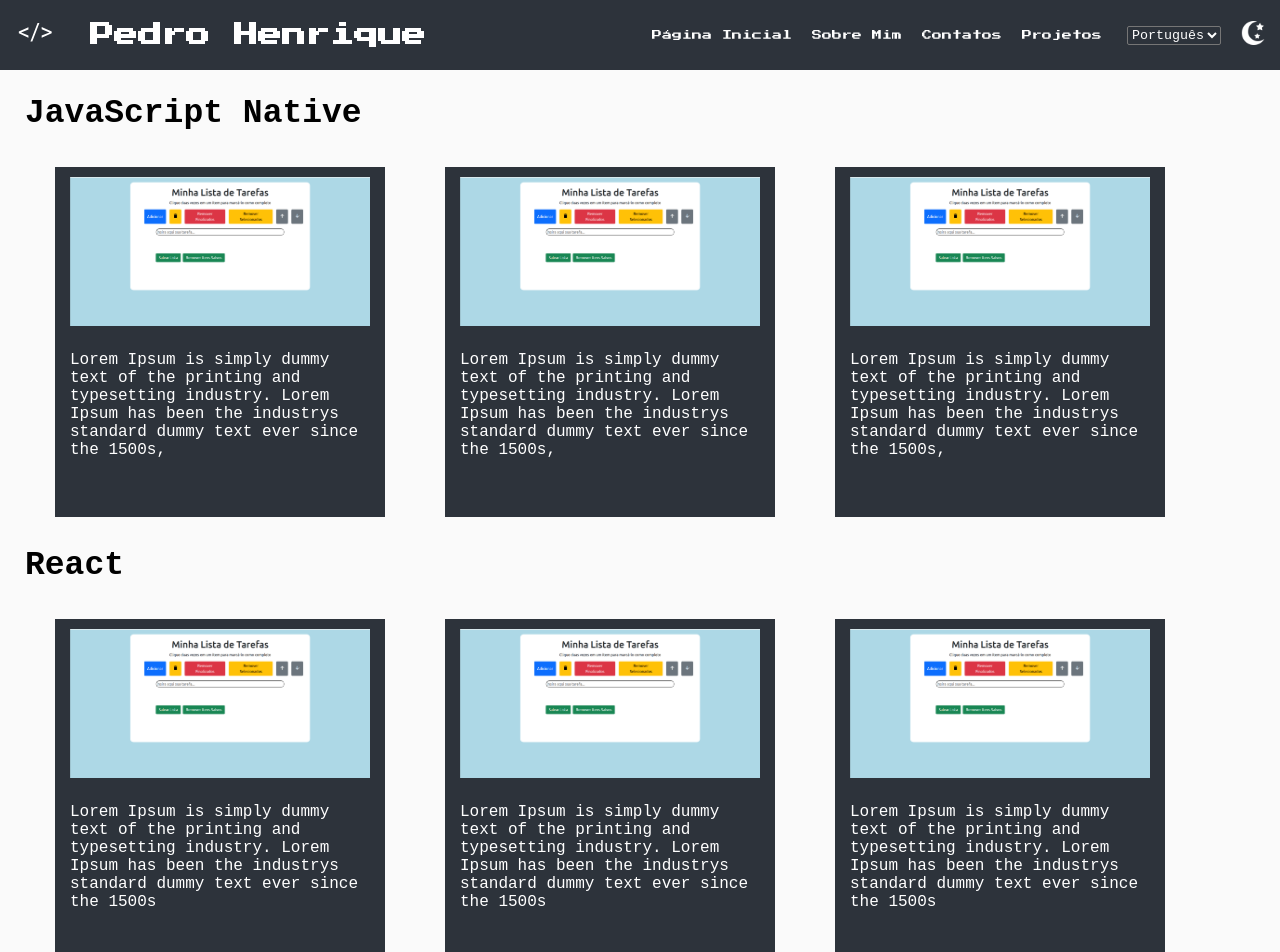
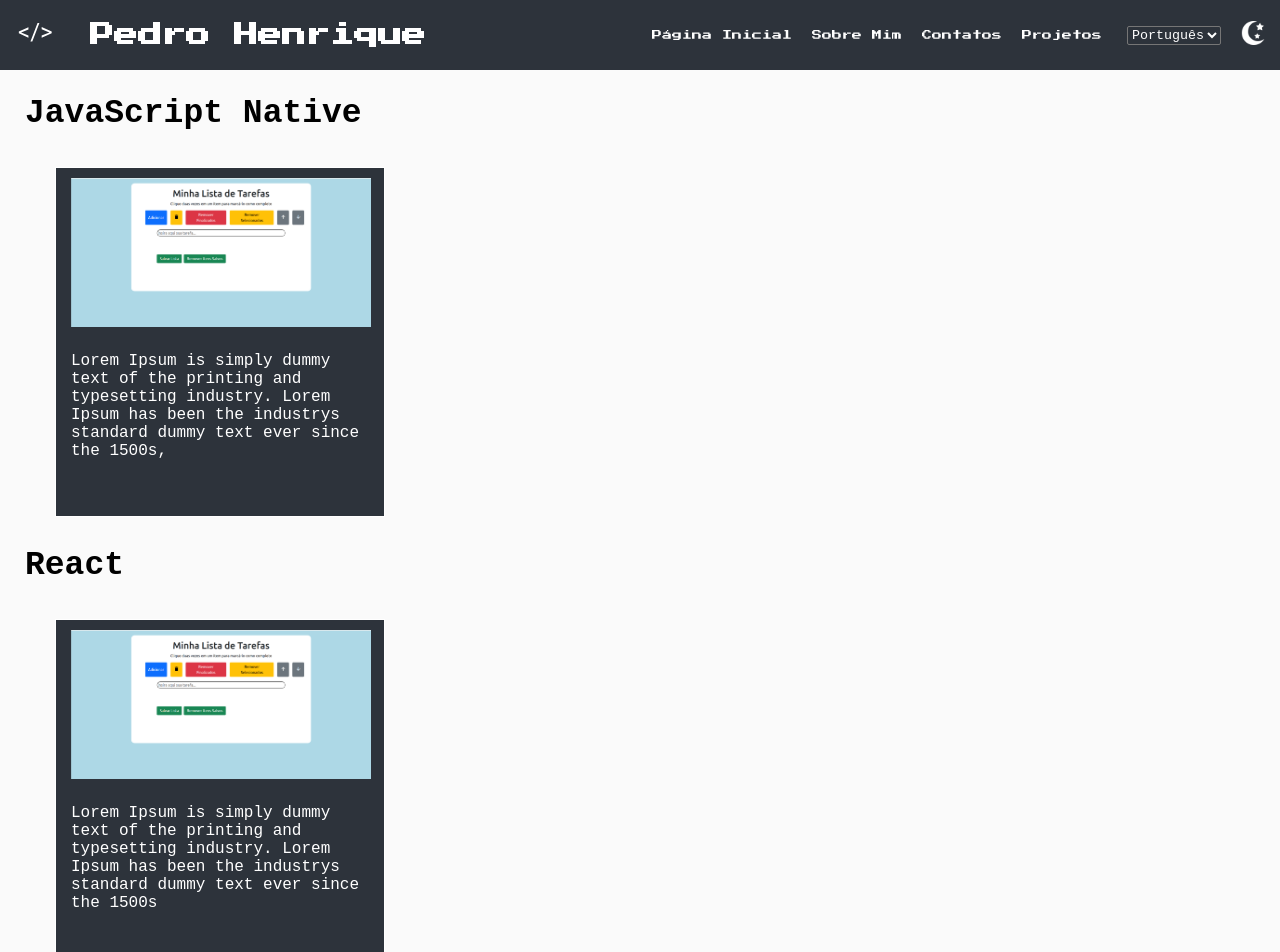
Before and after one commit to Pedro0505/my-portfolio, a React (Create React App) app: page /projects in a window 1280 px wide. Shown: the top 952 px of the page. Built offline with nearby package versions, Linux system fonts and the light colour scheme; a web font is replaced by a local one.

Commit message:
Modificando a pagina About Me e colocando responsividade nas paginas

```diff
--- a/src/pages/AboutMe.jsx
+++ b/src/pages/AboutMe.jsx
@@ -1,14 +1,21 @@
-import React, { Component } from 'react';
+import React, { useContext } from 'react';
 import Technologys from '../components/Technology';
+import { LanguageContext } from '../context/LanguageContext';
 
-class AboutMe extends Component {
-  render() {
-    return (
-      <main>
+function AboutMe() {
+  const { language, Translation } = useContext(LanguageContext);
+  const { aboutme: { headingAbout, headingSkills } } = Translation[language];
+  return (
+    <main className="contanier-about">
+      <section className="about-infos">
+        <h1>{ headingAbout }</h1>
+      </section>
+      <section className="container-skills">
+        <h1>{ headingSkills }</h1>
         <Technologys />
-      </main>
-    );
-  }
+      </section>
+    </main>
+  );
 }
 
 export default AboutMe;
--- a/src/pages/Contacts.jsx
+++ b/src/pages/Contacts.jsx
@@ -1,11 +1,12 @@
-import React, { Component } from 'react';
+import React, { useContext } from 'react';
 import { LanguageContext } from '../context/LanguageContext';
+import { ThemeContext } from '../context/ThemeContext';
 import dataContacts from '../services/dataContacts';
 import '../style/Contacts.css';
 
-class Contacts extends Component {
-  render() {
-    const { language, Translation } = this.context;
+function Contacts() {
+  const { language, Translation } = useContext(LanguageContext);
+  const { theme } = useContext(ThemeContext);
   const { contacts: { headingH1 } } = Translation[language];
 
   return (
@@ -22,7 +23,7 @@ class Contacts extends Component {
                   alt={e.alt}
                   width={e.width}
                 />
-                <p>
+                <p className={(theme === 'dark') ? 'ligth' : 'dark'}>
                   { e.content }
                 </p>
               </a>
@@ -32,8 +33,5 @@ class Contacts extends Component {
     </main>
   );
 }
-}
-
-Contacts.contextType = LanguageContext;
 
 export default Contacts;
--- a/src/pages/Projects.jsx
+++ b/src/pages/Projects.jsx
@@ -7,25 +7,11 @@ class Projects extends Component {
     return (
       <main className="main-project-container">
         <main className="contanier">
-          <section>
+          <section className="javascript-container">
             <h1 className="text-typing"> JavaScript Native </h1>
           </section>
           <section className="project-contanier">
-            <section>
-              <img src={todoList} alt="Imagem de referencia de um projeto" />
-              <p>
-                Lorem Ipsum is simply dummy text of the printing and typesetting industry.
-                Lorem Ipsum has been the industrys standard dummy text ever since the 1500s,
-              </p>
-            </section>
-            <section>
-              <img src={todoList} alt="Imagem de referencia de um projeto" />
-              <p>
-                Lorem Ipsum is simply dummy text of the printing and typesetting industry.
-                Lorem Ipsum has been the industrys standard dummy text ever since the 1500s,
-              </p>
-            </section>
-            <section>
+            <section className="card-project">
               <img src={todoList} alt="Imagem de referencia de um projeto" />
               <p>
                 Lorem Ipsum is simply dummy text of the printing and typesetting industry.
@@ -39,21 +25,7 @@ class Projects extends Component {
             <h1 className="text-typing"> React </h1>
           </section>
           <section className="project-contanier">
-            <section>
-              <img src={todoList} alt="Imagem de referencia de um projeto" />
-              <p>
-                Lorem Ipsum is simply dummy text of the printing and typesetting industry.
-                Lorem Ipsum has been the industrys standard dummy text ever since the 1500s
-              </p>
-            </section>
-            <section>
-              <img src={todoList} alt="Imagem de referencia de um projeto" />
-              <p>
-                Lorem Ipsum is simply dummy text of the printing and typesetting industry.
-                Lorem Ipsum has been the industrys standard dummy text ever since the 1500s
-              </p>
-            </section>
-            <section>
+            <section className="card-project">
               <img src={todoList} alt="Imagem de referencia de um projeto" />
               <p>
                 Lorem Ipsum is simply dummy text of the printing and typesetting industry.
--- a/src/services/Translation.js
+++ b/src/services/Translation.js
@@ -19,6 +19,10 @@ const langague = {
       navAbout: 'Sobre Mim',
       navContacts: 'Contatos',
       navProjects: 'Projetos',
+    },
+    aboutme: {
+      headingAbout: 'Um Pouco Sobre Mim...',
+      headingSkills: 'Minhas Habilidades',
     },
   },
   English: {
@@ -42,6 +46,10 @@ const langague = {
       navContacts: 'Contacts',
       navProjects: 'Projects',
     },
+    aboutme: {
+      headingAbout: 'A Little About Myself...',
+      headingSkills: 'My skills',
+    },
   },
 };
 
--- a/src/services/dataTechnologys.js
+++ b/src/services/dataTechnologys.js
@@ -17,9 +17,9 @@ const dataTechnologys = [
   },
   {
     id: 2,
-    images: 'https://marcas-logos.net/wp-content/uploads/2020/11/JavaScript-logo.png',
+    images: 'https://digitalents.com.br/wp-content/uploads/2016/03/js-logo.png',
     content: 'JavaScript',
-    width: '40px',
+    width: '24px',
     alt: 'Logo do JavaScript',
     url: 'https://github.com/Pedro0505?tab=repositories&q=&type=&language=javascript&sort=',
   },
@@ -47,6 +47,14 @@ const dataTechnologys = [
     alt: 'Logo do Git',
     url: 'https://github.com/Pedro0505?tab=repositories&q=&type=&language=javascript&sort=',
   },
+  {
+    id: 6,
+    images: 'http://assets.stickpng.com/images/5848309bcef1014c0b5e4a9a.png',
+    content: 'Redux',
+    width: '22px',
+    alt: 'Logo do Redux',
+    url: 'https://github.com/Pedro0505?tab=repositories&q=&type=&language=javascript&sort=',
+  },
 ];
 
 export default dataTechnologys;
--- a/src/style/About.css
+++ b/src/style/About.css
@@ -1,10 +1,28 @@
 /* stylelint-disable alpha-value-notation */
 .technologies {
-  animation: show 1s ease-in-out forwards;
   display: flex;
   flex-wrap: wrap;
+  width: 60%;
   justify-content: center;
-  max-width: 500px;
+}
+
+.container-skills {
+  display: flex;
+  flex-direction: column;
+  align-items: center;
+  margin-bottom: 400px;
+}
+
+.about-infos {
+  margin-top: 110px;
+  width: 100vw;
+  height: 100vh;
+}
+
+.contanier-about section h1 {
+  display: flex;
+  justify-content: center;
+  margin: 25px 0 50px;
 }
 
 .card-technology {
@@ -13,24 +31,12 @@
   margin: 10px;
   border-radius: 2px;
   text-decoration: none;
-}
-
-.card-technology:hover {
-  background-color: rgb(169 169 169);
+  width: 150px;
+  height: fit-content;
 }
 
 .card-technology p {
   margin: 0 10px;
-}
-
-@keyframes show {
-  to {
-    transform: translateX(400px);
-  }
-
-  from {
-    transform: translateX(-480px);
-  }
 }
 
 .ligth {
--- a/src/style/Contacts.css
+++ b/src/style/Contacts.css
@@ -4,6 +4,10 @@
   display: flex;
   flex-direction: column;
   text-decoration: none;
+}
+
+.contanier-contacts {
+  margin-top: 80px;
 }
 
 .contanier-contacts section img:hover {
@@ -49,6 +53,12 @@
   margin: 30px;
 }
 
+@media screen and (max-width: 794px) {
+  .contanier-contacts section img {
+    width: 100px;
+  }
+}
+
 @keyframes git {
   to {
     transform: translateY(calc(40vh - 150px));
--- a/src/style/Header.css
+++ b/src/style/Header.css
@@ -9,6 +9,8 @@ header {
   background-color: var(--dark);
   color: white;
   justify-content: space-between;
+  position: fixed;
+  z-index: 999999;
 }
 
 header section h1 {
--- a/src/style/Home.css
+++ b/src/style/Home.css
@@ -8,6 +8,7 @@ img.profile-picture {
   display: flex;
   justify-content: space-around;
   margin-right: 130px;
+  margin-top: 70px;
 }
 
 @media screen and (max-width: 794px) {
--- a/src/style/Main.css
+++ b/src/style/Main.css
@@ -7,6 +7,7 @@
 
 body {
   background-color: rgb(34 39 46);
+  overflow-x: hidden;
 }
 
 #root {
--- a/src/style/Project.css
+++ b/src/style/Project.css
@@ -10,7 +10,15 @@
   display: flex;
 }
 
-.contanier .project-contanier section {
+.card-project {
+  border: 1px solid white;
+}
+
+.javascript-container {
+  margin-top: 70px;
+}
+
+.contanier .project-contanier .card-project {
   display: flex;
   flex-direction: column;
   width: 330px;
@@ -24,12 +32,12 @@
   width: 300px;
 }
 
-.contanier section img {
+.contanier .card-project img {
   width: 300px;
   margin: 10px 0 25px;
 }
 
-.contanier .project-contanier section img,
-.contanier .project-contanier section p {
+.contanier .project-contanier .card-project img,
+.contanier .project-contanier .card-project p {
   margin-left: 15px;
 }
--- a/src/style/Typing.css
+++ b/src/style/Typing.css
@@ -1,7 +1,7 @@
 /* stylelint-disable color-function-notation */
 :root {
   --dark: rgb(30 30 30);
-  --ligth: rgba(255, 255, 255);
+  --ligth: rgb(255, 255, 255);
 }
 
 section.contanier-typing {
@@ -15,7 +15,7 @@ section.contanier-typing {
 section .text-typing {
   display: inline-block;
   max-width: fit-content;
-  animation: typing 2s ease-in-out forwards, blink 1s ease infinite;
+  animation: typing 2s ease-in-out forwards, blink 1s ease-in-out infinite;
   overflow: hidden;
   white-space: nowrap;
   max-height: fit-content;
```
Lines whose indentation alone changed are shown as unchanged.
